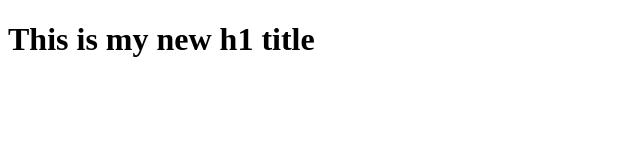
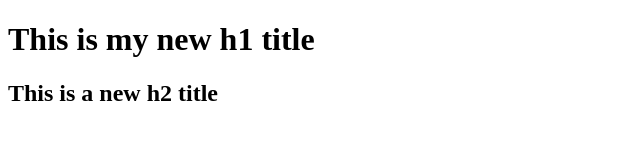
Before and after one commit to DuboisCecile/helloWorld, a plain HTML site: page index.html in a window 1280 px wide. Shown: the whole page, without its empty margins (0-640 px from the left). Drawn offline with Linux system fonts and the light colour scheme.

Commit message:
Added a new h2 title, after the h1 one

```diff
--- a/index.html
+++ b/index.html
@@ -7,6 +7,6 @@
 </head>
 <body>
     <h1>This is my new h1 title</h1>
-
+    <h2>This is a new h2 title</h2>
 </body>
 </html>
```
